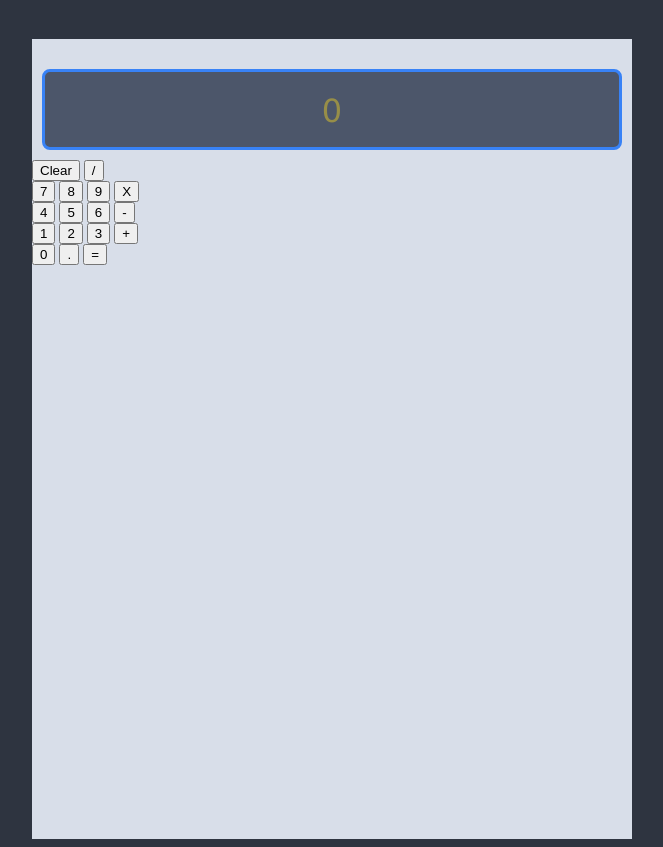
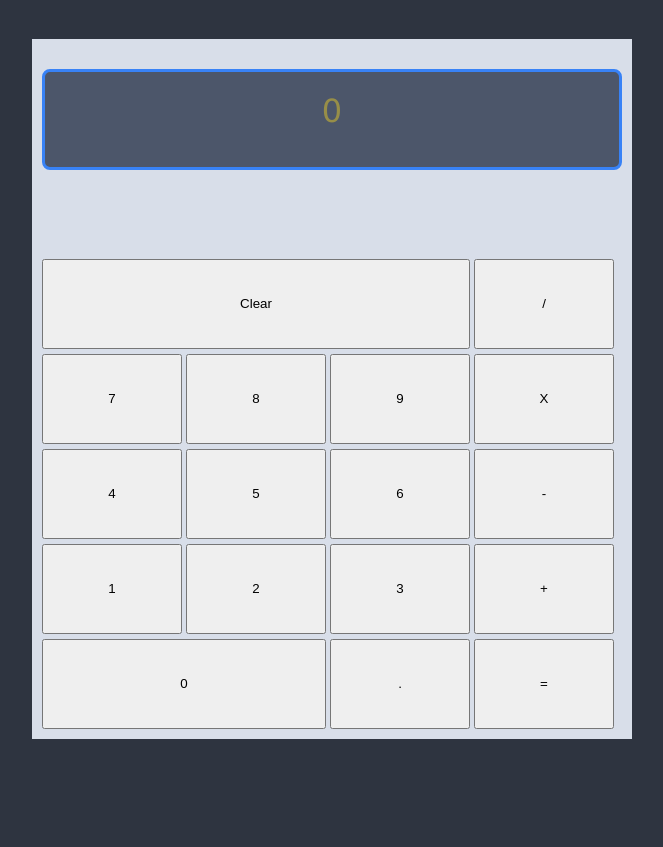
Before and after one commit to Roc327/js-calculator, a plain HTML site: page index.html in a window 1280 px wide. Shown: the part 69-916 px from the top of the page, without its empty margins (308-971 px from the left). After the commit the page ends 816 px from the top, so only its background shows below. Drawn offline with Linux system fonts and the light colour scheme.

Commit message:
Adjusted css to make the buttons spacing and size makes sense

```diff
--- a/css/style.css
+++ b/css/style.css
@@ -30,7 +30,7 @@ body {
   border: solid;
   border-color: #3882f6;
   background-color: #4c566a;
-  height: 75px;
+  height: 95px;
   flex-shrink: 0;
   flex-grow: 0;
   margin: 10px;
@@ -53,8 +53,35 @@ body {
   flex-direction: column;
   background-color: #d8dee9;
   width: 600px;
-  height: 800px;
+  height: 700px;
   margin-left: auto;
   margin-right: auto;
   margin-top: 20px;
+  justify-content: space-between;
 }
+
+.buttonContainer {
+  display: flex;
+  flex-direction: column;
+  justify-content: space-between;
+  margin: 10px;
+  gap: 5px;
+}
+
+button {
+  width: 140px;
+  height: 90px;
+}
+
+#divBtn {
+  float: right;
+  margin-right: 8px;
+}
+
+#clearBtn {
+  width: 428px;
+}
+
+#zeroBtn {
+  width: 284px;
+}
--- a/index.html
+++ b/index.html
@@ -23,7 +23,7 @@
       <div class="buttonContainer">
         <div id="buttonRow1">
           <button id="clearBtn">Clear</button>
-          <button id="divideBtn">/</button>
+          <button id="divBtn">/</button>
         </div>
 
         <div id="buttonRow2">
```
